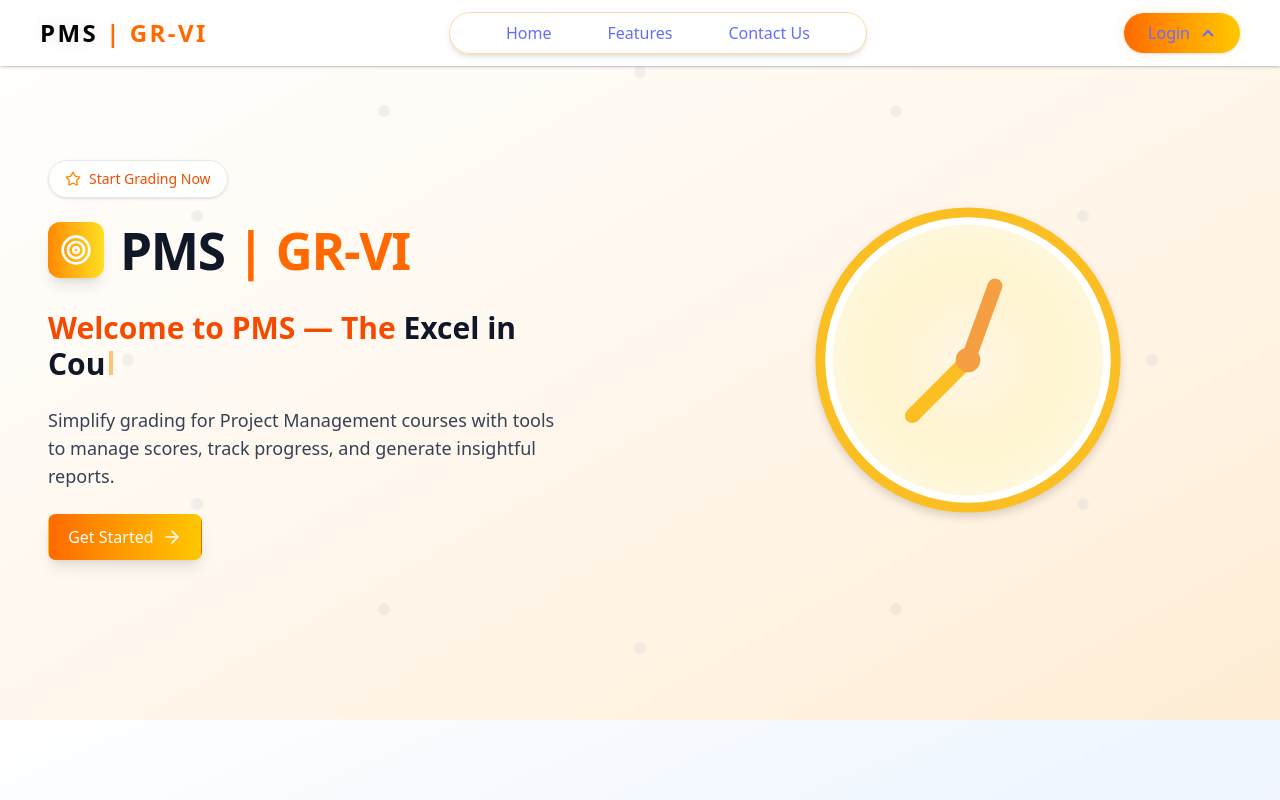
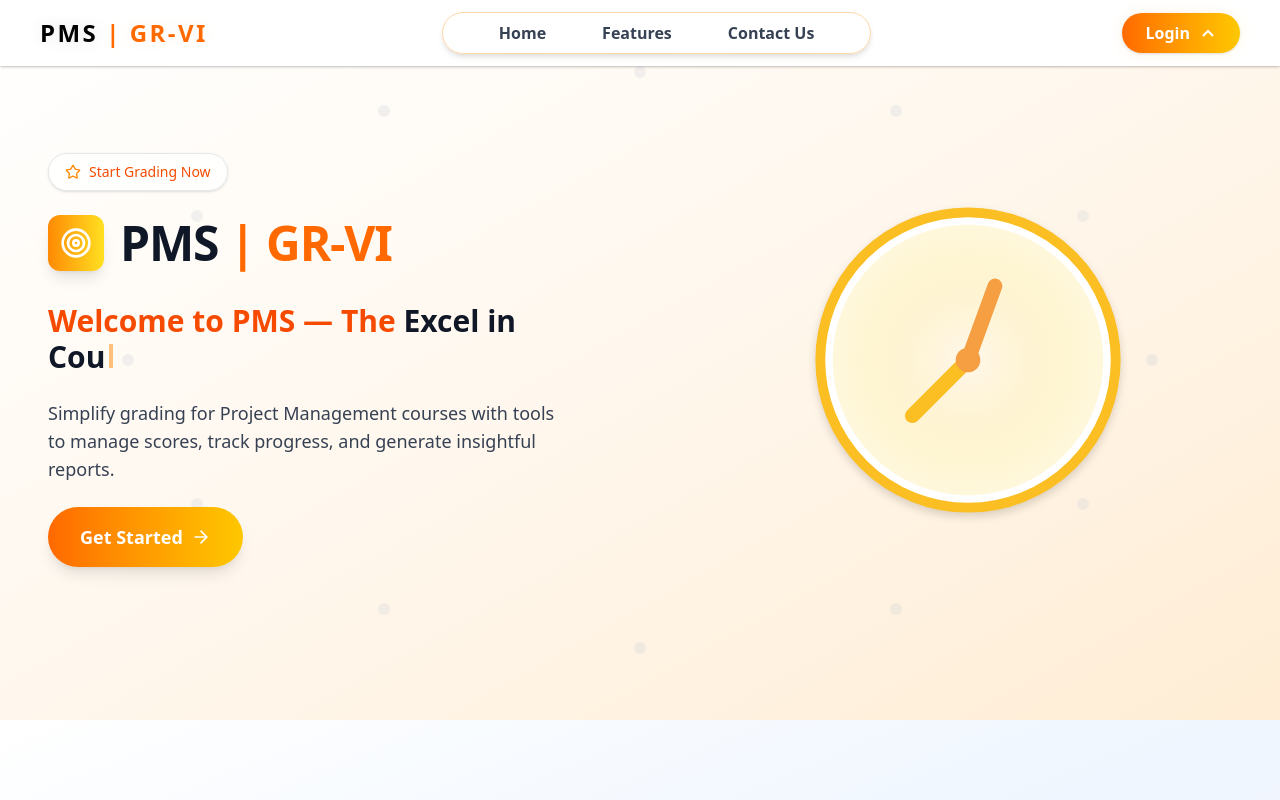
Before and after one commit to danh-pham235/PMG201c-support, a React (Vite) app: page / in a window 1280 px wide. Shown: the top 800 px of the page. Built offline with nearby package versions, Linux system fonts and the light colour scheme.

Commit message:
Command index.css

```diff
--- a/src/index.css
+++ b/src/index.css
@@ -1,68 +1 @@
 @import 'tailwindcss';
-
-:root {
-  font-family: system-ui, Avenir, Helvetica, Arial, sans-serif;
-  line-height: 1.5;
-  font-weight: 400;
-
-  color: #213547;
-  background-color: #ffffff;
-
-  font-synthesis: none;
-  text-rendering: optimizeLegibility;
-  -webkit-font-smoothing: antialiased;
-  -moz-osx-font-smoothing: grayscale;
-}
-a {
-  font-weight: 500;
-  color: #646cff;
-  text-decoration: inherit;
-}
-a:hover {
-  color: #535bf2;
-}
-
-body {
-  margin: 0;
-  /* display: flex;
-  place-items: center; */
-  min-width: 320px;
-  min-height: 100vh;
-}
-
-h1 {
-  font-size: 3.2em;
-  line-height: 1.1;
-}
-
-button {
-  border-radius: 8px;
-  border: 1px solid transparent;
-  padding: 0.6em 1.2em;
-  font-size: 1em;
-  font-weight: 500;
-  font-family: inherit;
-  /* background-color: #1a1a1a; */
-  cursor: pointer;
-  transition: border-color 0.25s;
-}
-/* button:hover {
-  border-color: #646cff;
-} */
-/* button:focus,
-button:focus-visible {
-  outline: 4px auto -webkit-focus-ring-color;
-} */
-
-@media (prefers-color-scheme: light) {
-  :root {
-    color: #213547;
-    background-color: #ffffff;
-  }
-  a:hover {
-    color: #747bff;
-  }
-  button {
-    background-color: #f9f9f9;
-  }
-}
--- a/src/page/Student/ViewRegrade/index.tsx
+++ b/src/page/Student/ViewRegrade/index.tsx
@@ -15,7 +15,7 @@ const mockData = [
     type: "Regrade 2",
     purpose: "Xin phúc khảo điểm môn PMG201c",
     createdDate: "01/06/2025",
-    processNote: "Đã hoàn thành phúc khảo.",
+    processNote: "Không tiếp nhận.",
     file: "",
     status: "Rejected",
     updatedAt: "03/06/2025 09:10:00",
@@ -79,12 +79,12 @@ const ViewRegradePage: React.FC = () => (
                 idx % 2 === 0 ? "bg-white" : "bg-blue-50"
               }`}
             >
-              <td className="px-8 py-3 align-top font-medium text-center">{row.type}</td>
-              <td className="px-8 py-3 align-top font-medium text-center">{row.purpose}</td>
-              <td className="px-8 py-3 align-top font-medium text-center">{row.createdDate}</td>
-              <td className="px-8 py-3 align-top font-medium text-center">{row.processNote}</td>
+              <td className="px-8 py-3 align-top text-center">{row.type}</td>
+              <td className="px-8 py-3 align-top text-center">{row.purpose}</td>
+              <td className="px-8 py-3 align-top text-center">{row.createdDate}</td>
+              <td className="px-8 py-3 align-top text-center">{row.processNote}</td>
               <td className="px-8 py-3 align-top text-center">{statusCell(row.status)}</td>
-              <td className="px-8 py-3 align-top font-medium text-center">{row.updatedAt}</td>
+              <td className="px-8 py-3 align-top text-center">{row.updatedAt}</td>
             </tr>
           ))}
         </tbody>
```
